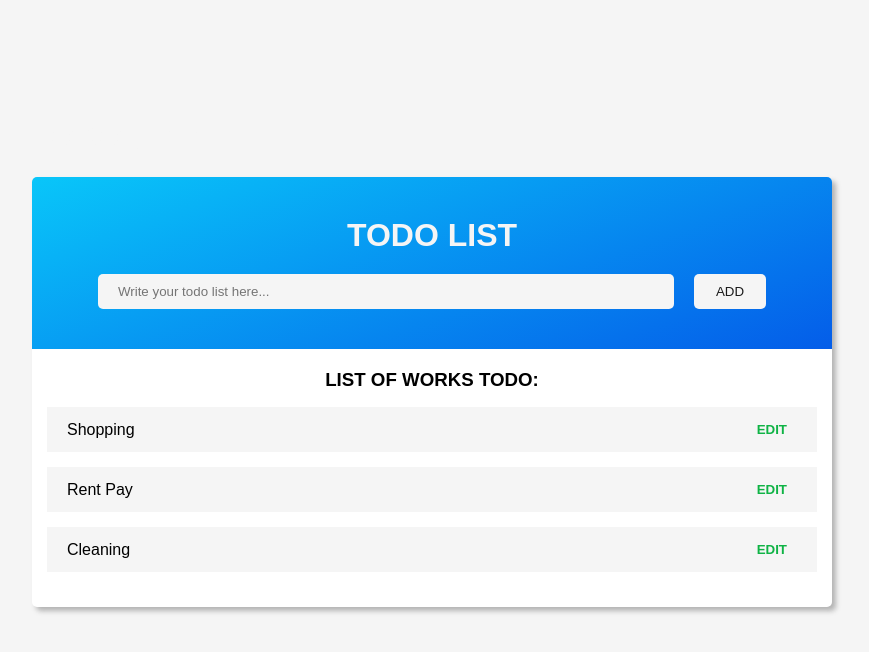
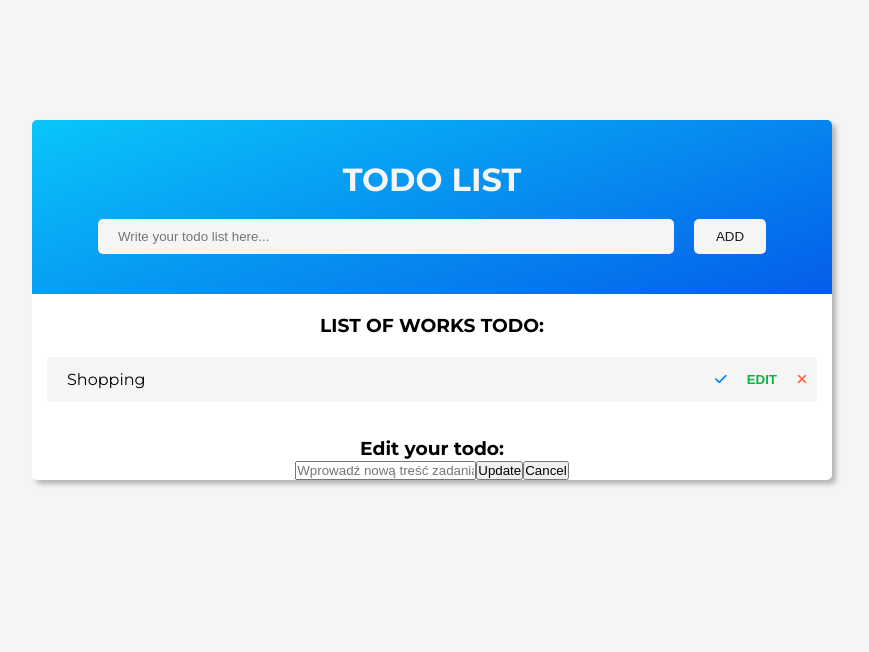
Before and after one commit to DeyanaNikolova/Angular-june-2023, an Angular app in the folder to-do-app/to-do-app/: page / in a window 1280 px wide. Shown: the top 652 px of the page, without its empty margins (208-1077 px from the left). Built offline with nearby package versions, Linux system fonts and the light colour scheme.

Commit message:
Generate todo card

```diff
--- a/to-do-app/to-do-app/src/app/app.component.html
+++ b/to-do-app/to-do-app/src/app/app.component.html
@@ -1,10 +1,9 @@
-
-<h1>{{ title }}</h1>
 <div class="todo">
 
     <app-header />
 
-
     <app-todo-list />
 
+    <app-popup />
+
 </div>
--- a/to-do-app/to-do-app/src/app/app.module.ts
+++ b/to-do-app/to-do-app/src/app/app.module.ts
@@ -5,12 +5,15 @@ import { AppRoutingModule } from './app-routing.module';
 import { AppComponent } from './app.component';
 import { TodoListComponent } from './todos/todo-list/todo-list.component';
 import { HeaderComponent } from './header/header.component';
+import { PopupComponent } from './todos/popup/popup.component';
+import { TodoCardComponent } from './todos/todo-card/todo-card.component';
 
 @NgModule({
   declarations: [
     AppComponent,
     TodoListComponent,
-    HeaderComponent
+    HeaderComponent,
+    PopupComponent, TodoCardComponent
   ],
   imports: [
     BrowserModule,
--- /dev/null
+++ b/to-do-app/to-do-app/src/app/todos/todo-card/todo-card.component.css
@@ -0,0 +1,46 @@
+ li {
+    display: flex;
+    justify-content: space-between;
+    align-items: center;
+    margin: 15px;
+    padding-left: 20px;
+    text-align: left;
+    list-style: none;
+    background-color: var(--light);
+}
+
+.tools {
+    display: inline-block;
+}
+
+.tools button {
+    padding: 15px 10px;
+    border: none;
+    background-color: transparent;
+    cursor: pointer;
+    transition: background-color .3s;
+}
+
+.tools button:hover {
+    background-color: #ddd;
+}
+
+.complete {
+    color: var(--light-blue);
+}
+
+.edit {
+    font-weight: bold;
+    color: rgb(15, 179, 69);
+}
+
+.delete {
+    color: tomato;
+}
+
+.completed {
+    font-size: 12px;
+    color: var(--light-dark);
+    text-decoration: line-through;
+    font-style: italic;
+}
--- /dev/null
+++ b/to-do-app/to-do-app/src/app/todos/todo-card/todo-card.component.html
@@ -0,0 +1,7 @@
+<li data-id='test1'>Shopping
+    <div class="tools">
+        <button class="complete"><i class="fas fa-check"></i></button>
+        <button class="edit">EDIT</button>
+        <button class="delete"><i class="fas fa-times"></i></button>
+    </div>
+</li>
--- a/to-do-app/to-do-app/src/app/todos/todo-list/todo-list.component.css
+++ b/to-do-app/to-do-app/src/app/todos/todo-list/todo-list.component.css
@@ -7,49 +7,9 @@
     margin-bottom: 16px;
 }
 
-.todolist li {
-    display: flex;
-    justify-content: space-between;
-    align-items: center;
-    margin: 15px;
-    padding-left: 20px;
-    text-align: left;
-    list-style: none;
-    background-color: var(--light);
+
+
+.error-info {
+    margin-top: 20px;
+    color: var(--dark-blue);
 }
-
-.tools {
-    display: inline-block;
-}
-
-.tools button {
-    padding: 15px 10px;
-    border: none;
-    background-color: transparent;
-    cursor: pointer;
-    transition: background-color .3s;
-}
-
-.tools button:hover {
-    background-color: #ddd;
-}
-
-.complete {
-    color: var(--light-blue);
-}
-
-.edit {
-    font-weight: bold;
-    color: rgb(15, 179, 69);
-}
-
-.delete {
-    color: tomato;
-}
-
-.completed {
-    font-size: 12px;
-    color: var(--light-dark);
-    text-decoration: line-through;
-    font-style: italic;
-}
--- a/to-do-app/to-do-app/src/app/todos/todo-list/todo-list.component.html
+++ b/to-do-app/to-do-app/src/app/todos/todo-list/todo-list.component.html
@@ -2,26 +2,7 @@
 <h3>List of Works Todo:</h3>
 <p class="error-info"></p>
 <ul>
-    <li data-id='test1'>Shopping
-        <div class="tools">
-            <button class="complete"><i class="fas fa-check"></i></button>
-            <button class="edit">EDIT</button>
-            <button class="delete"><i class="fas fa-times"></i></button>
-        </div>
-    </li>
-    <li data-id='test2'>Rent Pay
-        <div class="tools">
-            <button class="complete"><i class="fas fa-check"></i></button>
-            <button class="edit">EDIT</button>
-            <button class="delete"><i class="fas fa-times"></i></button>
-        </div>
-    </li>
-    <li data-id='test3'>Cleaning
-        <div class="tools">
-            <button class="complete"><i class="fas fa-check"></i></button>
-            <button class="edit">EDIT</button>
-            <button class="delete"><i class="fas fa-times"></i></button>
-        </div>
-    </li>
+  <app-todo-card />
+
 </ul>
 </div>
--- a/to-do-app/to-do-app/src/index.html
+++ b/to-do-app/to-do-app/src/index.html
@@ -6,6 +6,10 @@
   <base href="/">
   <meta name="viewport" content="width=device-width, initial-scale=1">
   <link rel="icon" type="image/x-icon" href="favicon.ico">
+  <link rel="preconnect" href="https://fonts.googleapis.com">
+  <link rel="preconnect" href="https://fonts.gstatic.com" crossorigin>
+  <link href="https://fonts.googleapis.com/css2?family=Montserrat:wght@400;700&display=swap" rel="stylesheet">
+  <script src="https://kit.fontawesome.com/79be424806.js" crossorigin="anonymous"></script>
 </head>
 <body>
   <app-root></app-root>
```
Also changed, not shown: to-do-app/to-do-app/src/app/todos/todo-card/todo-card.component.ts (added, +10 -0 lines), 1 other file (tests, documents, lock files or other folders).
